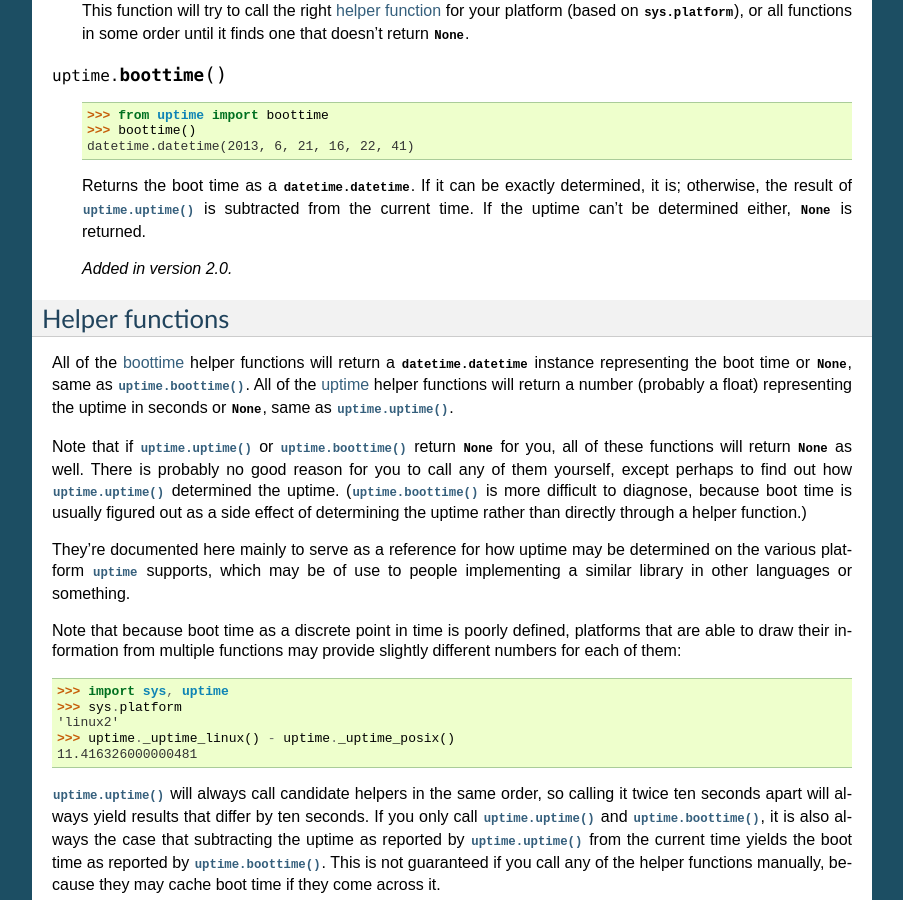
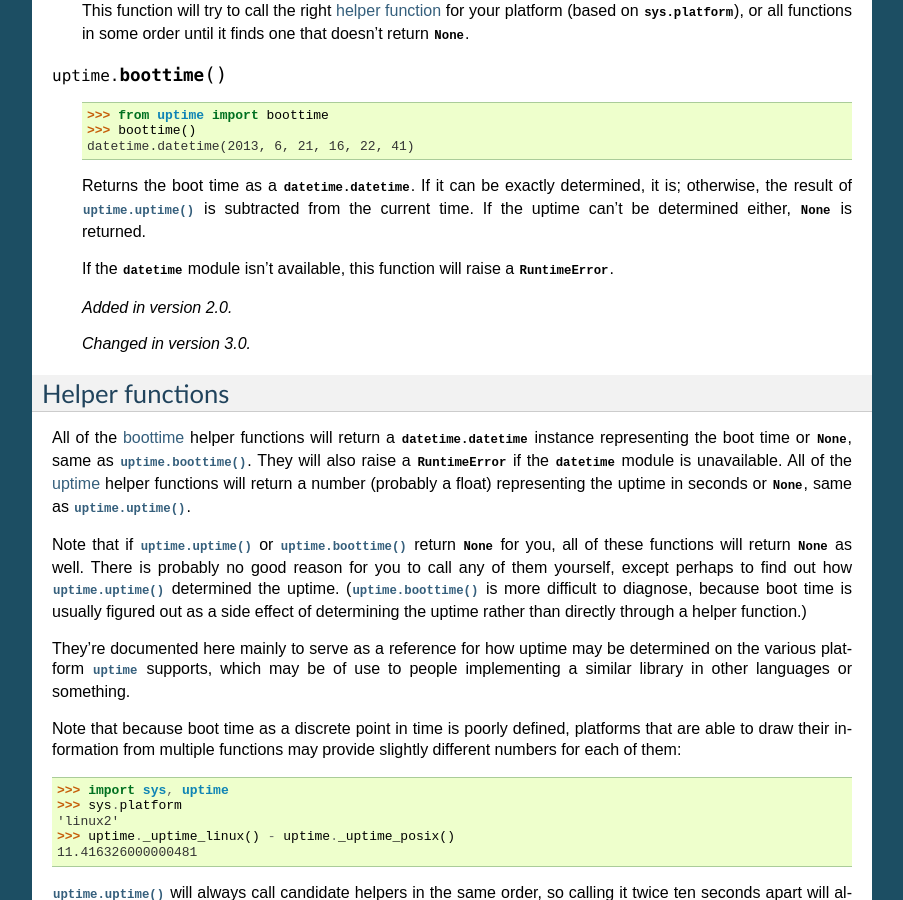
Before and after one commit to Cairnarvon/uptime, a Sphinx documentation site: the page built from doc/index.rst, in a window 1280 px wide and 900 px high, scrolled down 1373 px. Shown: the whole window, without its empty margins (198-1101 px from the left). Built offline with Sphinx 7.4.7, drawn with Linux system fonts in a browser that asks for light colours.

Commit message:
More graceful handling of missing datetime.
So I remembered why boottime originally returned a time.struct_time
object instead of a datetime.datetime one (issue #1): Plan 9's most
readily available Python is so old it doesn't yet have the datetime
module.

We officially definitely don't support Python 2.2, but I'd really like
to keep Plan 9 support. There's talk of a 2.7 port, but I'm not sure
that's ready yet. So.

```diff
--- a/doc/index.rst
+++ b/doc/index.rst
@@ -122,7 +122,11 @@ The only functions you should care about
    subtracted from the current time. If the uptime can't be determined either,
    :const:`None` is returned.
 
+   If the :mod:`datetime` module isn't available, this function will raise a
+   :class:`RuntimeError`.
+
    .. versionadded:: 2.0
+   .. versionchanged:: 3.0
 
 
 Helper functions
@@ -130,9 +134,10 @@ Helper functions
 
 All of the boottime_ helper functions will return a :class:`datetime.datetime`
 instance representing the boot time or :const:`None`, same as
-:func:`uptime.boottime`. All of the uptime_ helper functions will return a
-number (probably a float) representing the uptime in seconds or :const:`None`,
-same as :func:`uptime.uptime`.
+:func:`uptime.boottime`. They will also raise a :class:`RuntimeError` if the
+:mod:`datetime` module is unavailable. All of the uptime_ helper functions
+will return a number (probably a float) representing the uptime in seconds or
+:const:`None`, same as :func:`uptime.uptime`.
 
 Note that if :func:`uptime.uptime` or :func:`uptime.boottime` return
 :const:`None` for you, all of these functions will return :const:`None` as
```
Also changed, not shown: src/__init__.py (+14 -1 lines), 1 other file.
